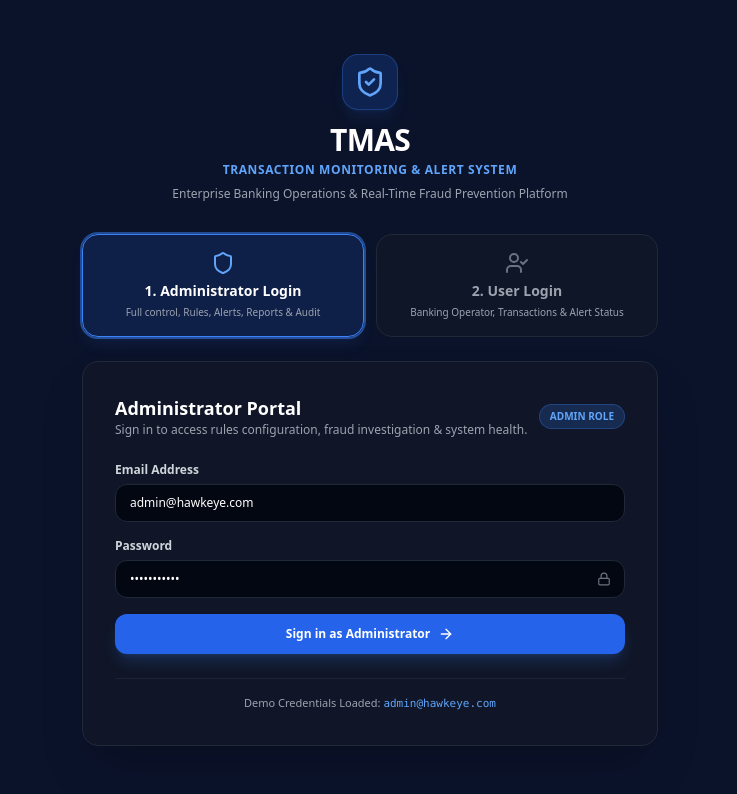
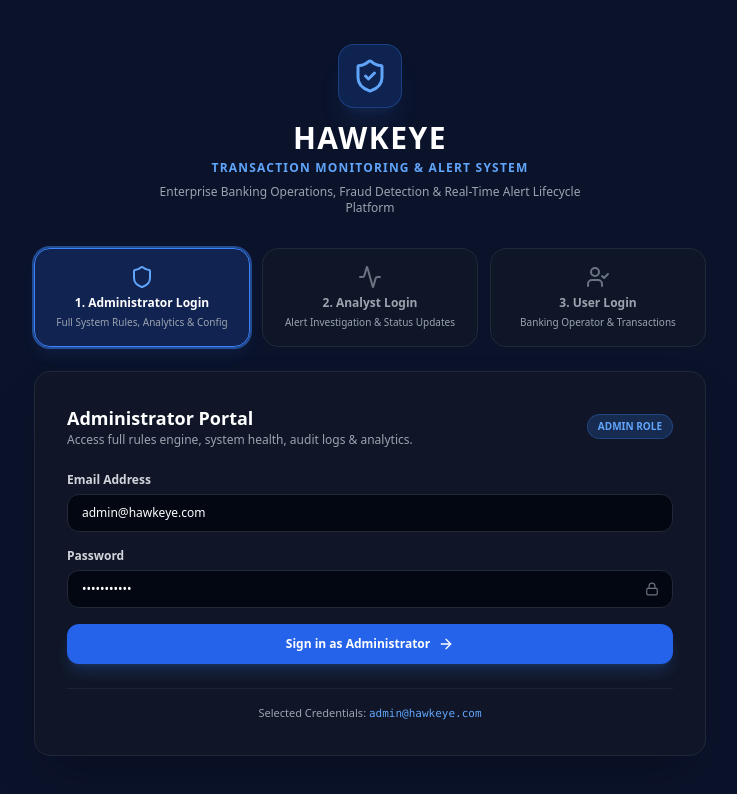
Before and after one commit to Neueda-Learning/114_HawkEye, a React (Vite) app in the folder Frontend/: page /login in a window 1280 px wide. Shown: the top 794 px of the page, without its empty margins (270-1007 px from the left). Built offline with nearby package versions, Linux system fonts and the light colour scheme.

Commit message:
feat(branding): set project name HAWKEYE, add 3 distinct logins (Admin, Analyst, User), rule severity alert popup & email notification popups

```diff
--- a/Frontend/src/components/layout/Sidebar.tsx
+++ b/Frontend/src/components/layout/Sidebar.tsx
@@ -58,7 +58,7 @@ export function AdminSidebar({ collapsed, onToggle, isDark, onThemeToggle }: Sid
               <ShieldCheck className="h-5 w-5" />
             </div>
             <div>
-              <span className="text-base font-extrabold tracking-wide text-white">TMAS</span>
+              <span className="text-base font-extrabold tracking-wide text-white">HAWKEYE</span>
               <p className="text-[9px] text-gray-400 font-medium leading-none">Transaction Monitoring</p>
             </div>
           </div>
--- a/Frontend/src/features/auth/pages/LoginPage.tsx
+++ b/Frontend/src/features/auth/pages/LoginPage.tsx
@@ -1,12 +1,12 @@
 import { useState } from 'react';
 import { useNavigate, useLocation } from 'react-router-dom';
-import { ShieldCheck, UserCheck, Shield, AlertCircle, ArrowRight, Lock } from 'lucide-react';
+import { ShieldCheck, UserCheck, Shield, AlertCircle, ArrowRight, Lock, Activity } from 'lucide-react';
 import { useAuthStore } from '../store/authStore';
 import type { UserRole } from '@/lib/types';
 
 const ROLE_HOME: Record<UserRole, string> = {
   CUSTOMER: '/customer/dashboard',
-  ANALYST:  '/admin/dashboard',
+  ANALYST:  '/alerts',
   ADMIN:    '/admin/dashboard',
 };
 
@@ -15,7 +15,7 @@ export default function LoginPage() {
   const location = useLocation();
   const { login } = useAuthStore();
 
-  const [activeTab, setActiveTab] = useState<'ADMIN' | 'USER'>('ADMIN');
+  const [activeTab, setActiveTab] = useState<'ADMIN' | 'ANALYST' | 'USER'>('ADMIN');
   const [email, setEmail] = useState('admin@hawkeye.com');
   const [password, setPassword] = useState('password123');
   const [authError, setAuthError] = useState('');
@@ -23,11 +23,14 @@ export default function LoginPage() {
 
   const from = (location.state as { from?: { pathname: string } })?.from?.pathname;
 
-  const handleTabChange = (roleTab: 'ADMIN' | 'USER') => {
+  const handleTabChange = (roleTab: 'ADMIN' | 'ANALYST' | 'USER') => {
     setActiveTab(roleTab);
     setAuthError('');
     if (roleTab === 'ADMIN') {
       setEmail('admin@hawkeye.com');
+      setPassword('password123');
+    } else if (roleTab === 'ANALYST') {
+      setEmail('analyst@hawkeye.com');
       setPassword('password123');
     } else {
       setEmail('customer@hawkeye.com');
@@ -54,49 +57,66 @@ export default function LoginPage() {
 
   return (
     <div className="flex min-h-screen items-center justify-center bg-[#0B132B] p-4 text-white">
-      <div className="w-full max-w-xl animate-fade-in">
+      <div className="w-full max-w-2xl animate-fade-in">
         {/* Logo & Header */}
         <div className="mb-8 text-center">
-          <div className="mx-auto mb-3 flex h-14 w-14 items-center justify-center rounded-2xl bg-blue-600/20 border border-blue-500/30 text-blue-400 shadow-lg shadow-blue-500/10">
-            <ShieldCheck className="h-8 w-8 text-blue-400" />
+          <div className="mx-auto mb-3 flex h-16 w-16 items-center justify-center rounded-2xl bg-blue-600/20 border border-blue-500/30 text-blue-400 shadow-xl shadow-blue-500/10">
+            <ShieldCheck className="h-9 w-9 text-blue-400" />
           </div>
-          <h1 className="text-3xl font-black tracking-tight text-white">TMAS</h1>
-          <p className="mt-1 text-xs font-semibold uppercase tracking-wider text-blue-400">
+          <h1 className="text-3xl font-black tracking-wider text-white">HAWKEYE</h1>
+          <p className="mt-1 text-xs font-bold uppercase tracking-widest text-blue-400">
             Transaction Monitoring & Alert System
           </p>
           <p className="mt-2 text-xs text-gray-400 max-w-md mx-auto">
-            Enterprise Banking Operations & Real-Time Fraud Prevention Platform
+            Enterprise Banking Operations, Fraud Detection & Real-Time Alert Lifecycle Platform
           </p>
         </div>
 
-        {/* ── 2 Distinct Login Options Selector ──────────────────────────── */}
-        <div className="mb-6 grid grid-cols-2 gap-3">
+        {/* ── 3 Distinct Login Options Selector ──────────────────────────── */}
+        <div className="mb-6 grid grid-cols-1 gap-3 sm:grid-cols-3">
+          {/* 1. Admin */}
           <button
             type="button"
             onClick={() => handleTabChange('ADMIN')}
             className={`flex flex-col items-center justify-center rounded-2xl border p-4 text-center transition-all ${
               activeTab === 'ADMIN'
-                ? 'border-blue-500 bg-blue-600/15 text-white shadow-lg shadow-blue-500/10 ring-2 ring-blue-500/50'
+                ? 'border-blue-500 bg-blue-600/20 text-white shadow-lg shadow-blue-500/10 ring-2 ring-blue-500/50'
                 : 'border-gray-800 bg-gray-900/60 text-gray-400 hover:border-gray-700 hover:text-gray-200'
             }`}
           >
             <Shield className={`h-6 w-6 mb-1.5 ${activeTab === 'ADMIN' ? 'text-blue-400' : 'text-gray-500'}`} />
-            <span className="font-bold text-sm">1. Administrator Login</span>
-            <span className="text-[10px] text-gray-400 mt-1">Full control, Rules, Alerts, Reports & Audit</span>
+            <span className="font-bold text-xs">1. Administrator Login</span>
+            <span className="text-[10px] text-gray-400 mt-1">Full System Rules, Analytics & Config</span>
           </button>
 
+          {/* 2. Analyst */}
+          <button
+            type="button"
+            onClick={() => handleTabChange('ANALYST')}
+            className={`flex flex-col items-center justify-center rounded-2xl border p-4 text-center transition-all ${
+              activeTab === 'ANALYST'
+                ? 'border-purple-500 bg-purple-600/20 text-white shadow-lg shadow-purple-500/10 ring-2 ring-purple-500/50'
+                : 'border-gray-800 bg-gray-900/60 text-gray-400 hover:border-gray-700 hover:text-gray-200'
+            }`}
+          >
+            <Activity className={`h-6 w-6 mb-1.5 ${activeTab === 'ANALYST' ? 'text-purple-400' : 'text-gray-500'}`} />
+            <span className="font-bold text-xs">2. Analyst Login</span>
+            <span className="text-[10px] text-gray-400 mt-1">Alert Investigation & Status Updates</span>
+          </button>
+
+          {/* 3. User */}
           <button
             type="button"
             onClick={() => handleTabChange('USER')}
             className={`flex flex-col items-center justify-center rounded-2xl border p-4 text-center transition-all ${
               activeTab === 'USER'
-                ? 'border-emerald-500 bg-emerald-600/15 text-white shadow-lg shadow-emerald-500/10 ring-2 ring-emerald-500/50'
+                ? 'border-emerald-500 bg-emerald-600/20 text-white shadow-lg shadow-emerald-500/10 ring-2 ring-emerald-500/50'
                 : 'border-gray-800 bg-gray-900/60 text-gray-400 hover:border-gray-700 hover:text-gray-200'
             }`}
           >
             <UserCheck className={`h-6 w-6 mb-1.5 ${activeTab === 'USER' ? 'text-emerald-400' : 'text-gray-500'}`} />
-            <span className="font-bold text-sm">2. User Login</span>
-            <span className="text-[10px] text-gray-400 mt-1">Banking Operator, Transactions & Alert Status</span>
+            <span className="font-bold text-xs">3. User Login</span>
+            <span className="text-[10px] text-gray-400 mt-1">Banking Operator & Transactions</span>
           </button>
         </div>
 
@@ -105,18 +125,22 @@ export default function LoginPage() {
           <div className="mb-6 flex items-center justify-between">
             <div>
               <h2 className="text-lg font-bold text-white">
-                {activeTab === 'ADMIN' ? 'Administrator Portal' : 'Banking Operator Portal'}
+                {activeTab === 'ADMIN' ? 'Administrator Portal' : activeTab === 'ANALYST' ? 'Fraud Analyst Portal' : 'Banking Operator Portal'}
               </h2>
               <p className="text-xs text-gray-400">
                 {activeTab === 'ADMIN'
-                  ? 'Sign in to access rules configuration, fraud investigation & system health.'
-                  : 'Sign in to record transactions and track generated security alerts.'}
+                  ? 'Access full rules engine, system health, audit logs & analytics.'
+                  : activeTab === 'ANALYST'
+                  ? 'Access alert triage, investigation lifecycle & status transitions.'
+                  : 'Create banking transactions & view transaction alerts status.'}
               </p>
             </div>
             <span className={`rounded-full px-2.5 py-1 text-[10px] font-bold ${
-              activeTab === 'ADMIN' ? 'bg-blue-500/20 text-blue-400 border border-blue-500/30' : 'bg-emerald-500/20 text-emerald-400 border border-emerald-500/30'
+              activeTab === 'ADMIN' ? 'bg-blue-500/20 text-blue-400 border border-blue-500/30' :
+              activeTab === 'ANALYST' ? 'bg-purple-500/20 text-purple-400 border border-purple-500/30' :
+              'bg-emerald-500/20 text-emerald-400 border border-emerald-500/30'
             }`}>
-              {activeTab === 'ADMIN' ? 'ADMIN ROLE' : 'USER ROLE'}
+              {activeTab === 'ADMIN' ? 'ADMIN ROLE' : activeTab === 'ANALYST' ? 'ANALYST ROLE' : 'USER ROLE'}
             </span>
           </div>
 
@@ -161,12 +185,12 @@ export default function LoginPage() {
               type="submit"
               disabled={loading}
               className={`mt-2 flex w-full items-center justify-center gap-2 rounded-xl py-3 text-xs font-bold text-white shadow-lg transition disabled:opacity-50 ${
-                activeTab === 'ADMIN'
-                  ? 'bg-blue-600 hover:bg-blue-700 shadow-blue-500/20'
-                  : 'bg-emerald-600 hover:bg-emerald-700 shadow-emerald-500/20'
+                activeTab === 'ADMIN' ? 'bg-blue-600 hover:bg-blue-700 shadow-blue-500/20' :
+                activeTab === 'ANALYST' ? 'bg-purple-600 hover:bg-purple-700 shadow-purple-500/20' :
+                'bg-emerald-600 hover:bg-emerald-700 shadow-emerald-500/20'
               }`}
             >
-              <span>{loading ? 'Authenticating...' : `Sign in as ${activeTab === 'ADMIN' ? 'Administrator' : 'User'}`}</span>
+              <span>{loading ? 'Authenticating...' : `Sign in as ${activeTab === 'ADMIN' ? 'Administrator' : activeTab === 'ANALYST' ? 'Analyst' : 'User'}`}</span>
               <ArrowRight className="h-4 w-4" />
             </button>
           </form>
@@ -174,7 +198,7 @@ export default function LoginPage() {
           {/* Quick Demo Pre-fill notice */}
           <div className="mt-6 border-t border-gray-800/80 pt-4 text-center">
             <p className="text-[11px] text-gray-400">
-              Demo Credentials Loaded: <code className="font-mono text-blue-400">{email}</code>
+              Selected Credentials: <code className="font-mono text-blue-400">{email}</code>
             </p>
           </div>
         </div>
--- a/Frontend/src/features/customer/pages/SendMoneyPage.tsx
+++ b/Frontend/src/features/customer/pages/SendMoneyPage.tsx
@@ -37,12 +37,38 @@ export default function SendMoneyPage() {
 
   const selectedPayee = mockPayees.find((p) => p.payeeId === watch('payeeId'));
 
+  const [alertPopup, setAlertPopup] = useState<{ ruleName: string; severity: string; message: string } | null>(null);
+  const [emailPopup, setEmailPopup] = useState<{ recipient: string; subject: string } | null>(null);
+
   const mutation = useMutation({
     mutationFn: createTransaction,
     onSuccess: (data) => {
       setTxRef(`TXN-${data.transactionId}`);
       setStep('success');
       void queryClient.invalidateQueries({ queryKey: ['transactions'] });
+      void queryClient.invalidateQueries({ queryKey: ['alerts'] });
+
+      // Trigger Rule Alert Popup if amount > 1000 or new payee
+      if (formData && formData.amount >= 1000) {
+        setAlertPopup({
+          ruleName: 'Amount Threshold Rule',
+          severity: 'HIGH',
+          message: `Transaction amount $${formData.amount} exceeded $1,000 threshold!`,
+        });
+      } else if (formData) {
+        setAlertPopup({
+          ruleName: 'New Payee Rule',
+          severity: 'MEDIUM',
+          message: `First time transaction to payee ${selectedPayee?.payeeName || formData.payeeId}`,
+        });
+      }
+
+      // Trigger Email Sent Notification Popup
+      setEmailPopup({
+        recipient: user?.email || 'customer@hawkeye.com',
+        subject: 'Transaction Alert & Receipt Notification',
+      });
+
       toast.success('Transaction submitted successfully!');
     },
     onError: (err) => {
@@ -86,9 +112,53 @@ export default function SendMoneyPage() {
             <p className="text-xs text-gray-400">Reference ID</p>
             <p className="mt-1 font-mono text-lg font-bold text-hawk-700 dark:text-hawk-300">{txRef}</p>
           </div>
+          {/* Rule Alert Generated Popup Banner */}
+          {alertPopup && (
+            <div className={`mt-4 rounded-xl border p-4 text-left shadow-md ${
+              alertPopup.severity === 'HIGH' || alertPopup.severity === 'CRITICAL'
+                ? 'border-red-300 bg-red-50 text-red-900 dark:border-red-800 dark:bg-red-950/40 dark:text-red-200'
+                : alertPopup.severity === 'MEDIUM'
+                ? 'border-amber-300 bg-amber-50 text-amber-900 dark:border-amber-800 dark:bg-amber-950/40 dark:text-amber-200'
+                : 'border-blue-300 bg-blue-50 text-blue-900 dark:border-blue-800 dark:bg-blue-950/40 dark:text-blue-200'
+            }`}>
+              <div className="flex items-start gap-3">
+                <span className="text-xl">
+                  {alertPopup.severity === 'HIGH' || alertPopup.severity === 'CRITICAL' ? '🚨' : '⚠️'}
+                </span>
+                <div className="flex-1 text-xs">
+                  <div className="flex items-center justify-between">
+                    <strong className="font-bold text-sm">SECURITY ALERT GENERATED</strong>
+                    <span className={`rounded-full px-2 py-0.5 text-[10px] font-bold ${
+                      alertPopup.severity === 'HIGH' ? 'bg-red-600 text-white' : 'bg-amber-500 text-white'
+                    }`}>
+                      {alertPopup.severity} SEVERITY
+                    </span>
+                  </div>
+                  <p className="mt-1 font-semibold">{alertPopup.ruleName}</p>
+                  <p className="mt-0.5 opacity-90">{alertPopup.message}</p>
+                </div>
+              </div>
+            </div>
+          )}
+
+          {/* Email Notification Dispatched Popup Banner */}
+          {emailPopup && (
+            <div className="mt-3 rounded-xl border border-indigo-200 bg-indigo-50/80 p-3.5 text-left text-xs text-indigo-900 dark:border-indigo-800 dark:bg-indigo-950/40 dark:text-indigo-200">
+              <div className="flex items-center gap-2.5">
+                <span className="text-base">📧</span>
+                <div className="flex-1">
+                  <strong className="font-bold text-xs block text-indigo-950 dark:text-indigo-100">Email Notification Dispatched</strong>
+                  <p className="text-[11px] text-indigo-700 dark:text-indigo-300">
+                    Confirmation & alert email sent to <strong>{emailPopup.recipient}</strong>
+                  </p>
+                </div>
+              </div>
+            </div>
+          )}
+
           <div className="mt-6 flex gap-3 justify-center">
             <button
-              onClick={() => { setStep('form'); setFormData(null); }}
+              onClick={() => { setStep('form'); setFormData(null); setAlertPopup(null); setEmailPopup(null); }}
               className="rounded-lg border border-gray-300 px-5 py-2.5 text-sm font-medium text-gray-700 hover:bg-gray-50 dark:border-gray-600 dark:text-gray-300"
             >
               Send Another
```
